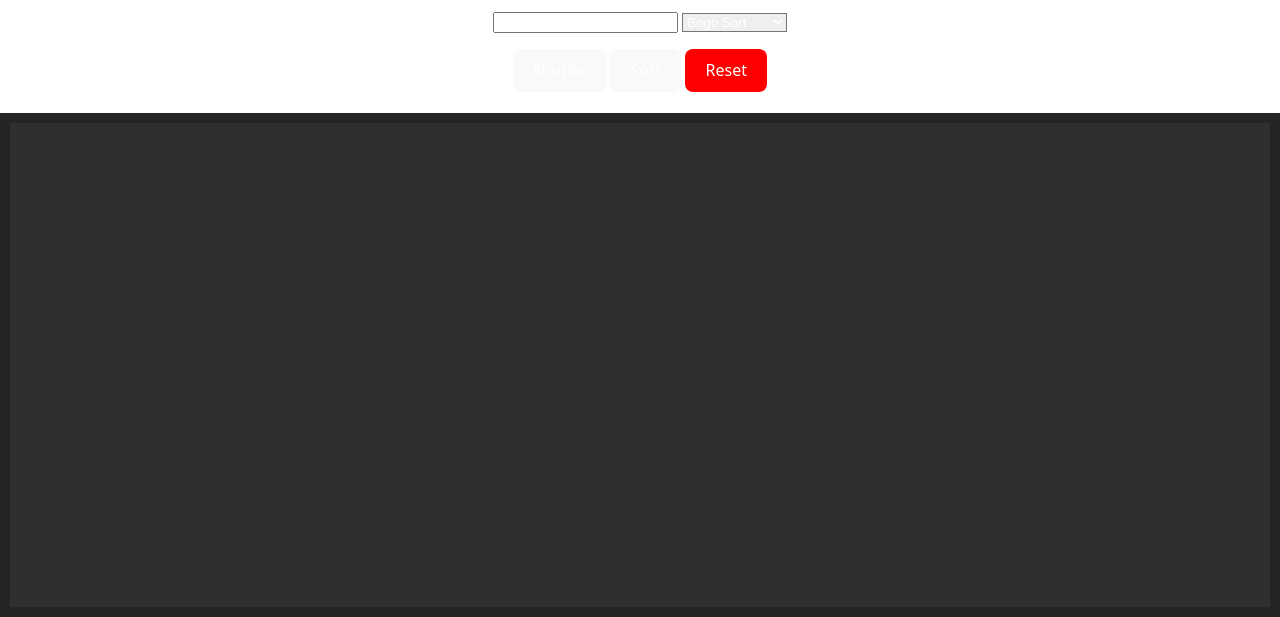
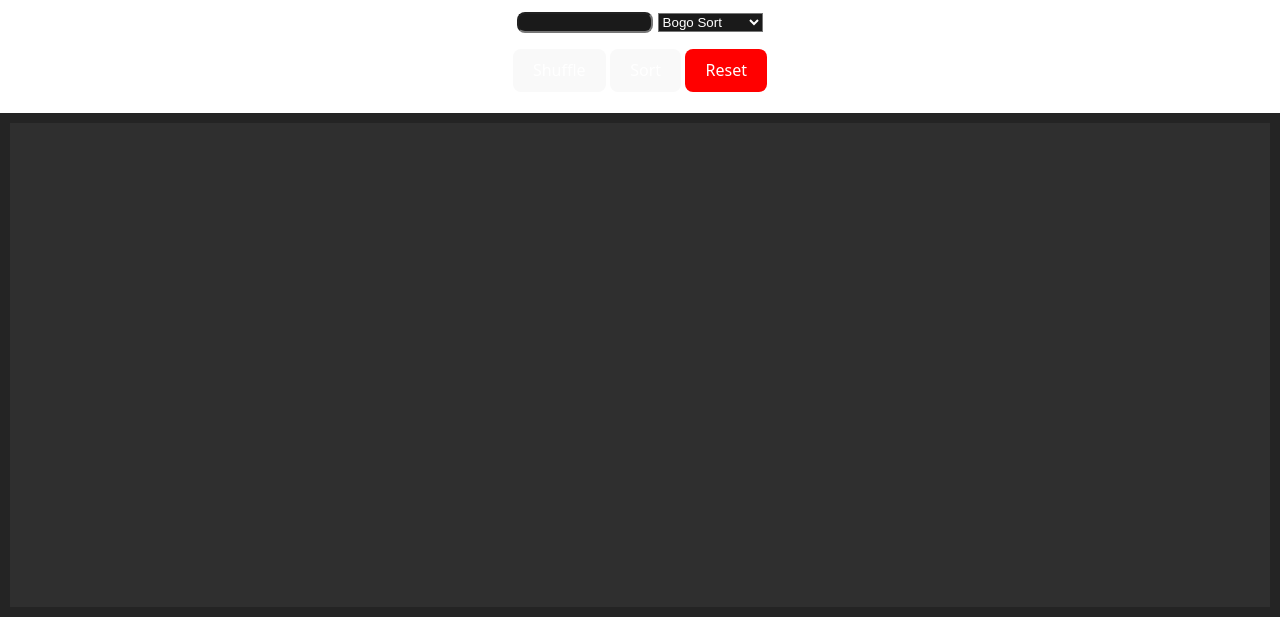
Before and after one commit to csrountree0/sort-visualizer, a website built with Vite: page index.html in a window 1280 px wide. Shown: the part 183-800 px from the top of the page. Built offline with nearby package versions, Linux system fonts and the light colour scheme.

Commit message:
made some cosmetic changes

```diff
--- a/src/style.css
+++ b/src/style.css
@@ -47,6 +47,14 @@ align-content: center;
   justify-content: center;
 }
 
+#row-input{
+  width: 10%;
+  color: white;
+ text-align: center;
+  border-radius: 8px;
+  background-color: #1a1a1a;
+}
+
 #buttons{
   padding-top: 1rem;
 }
@@ -56,6 +64,7 @@ align-content: center;
 
 #sorts{
   color: white;
+  background-color: #1a1a1a;
   border-radius: 0;
 }
 
```
